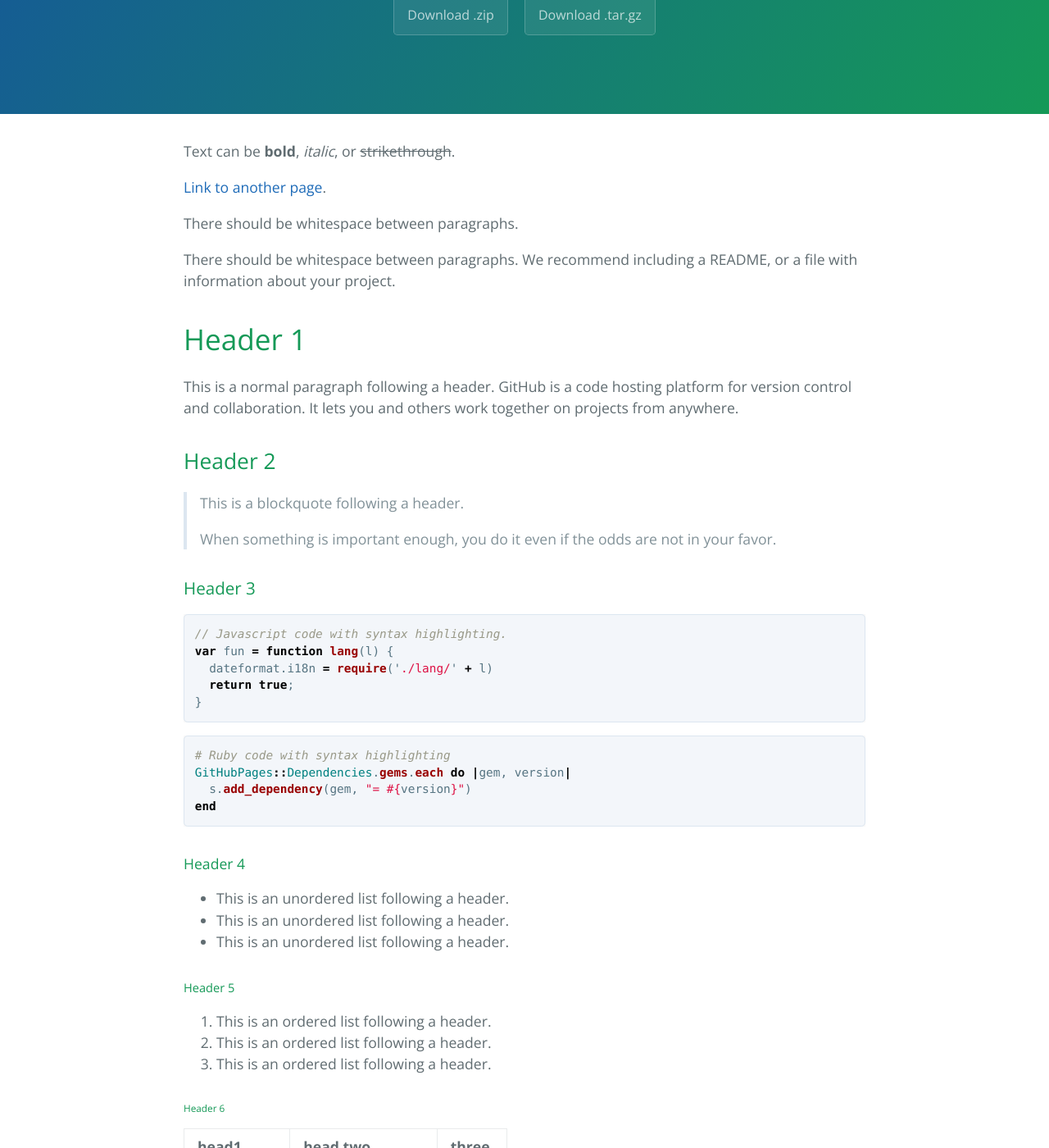
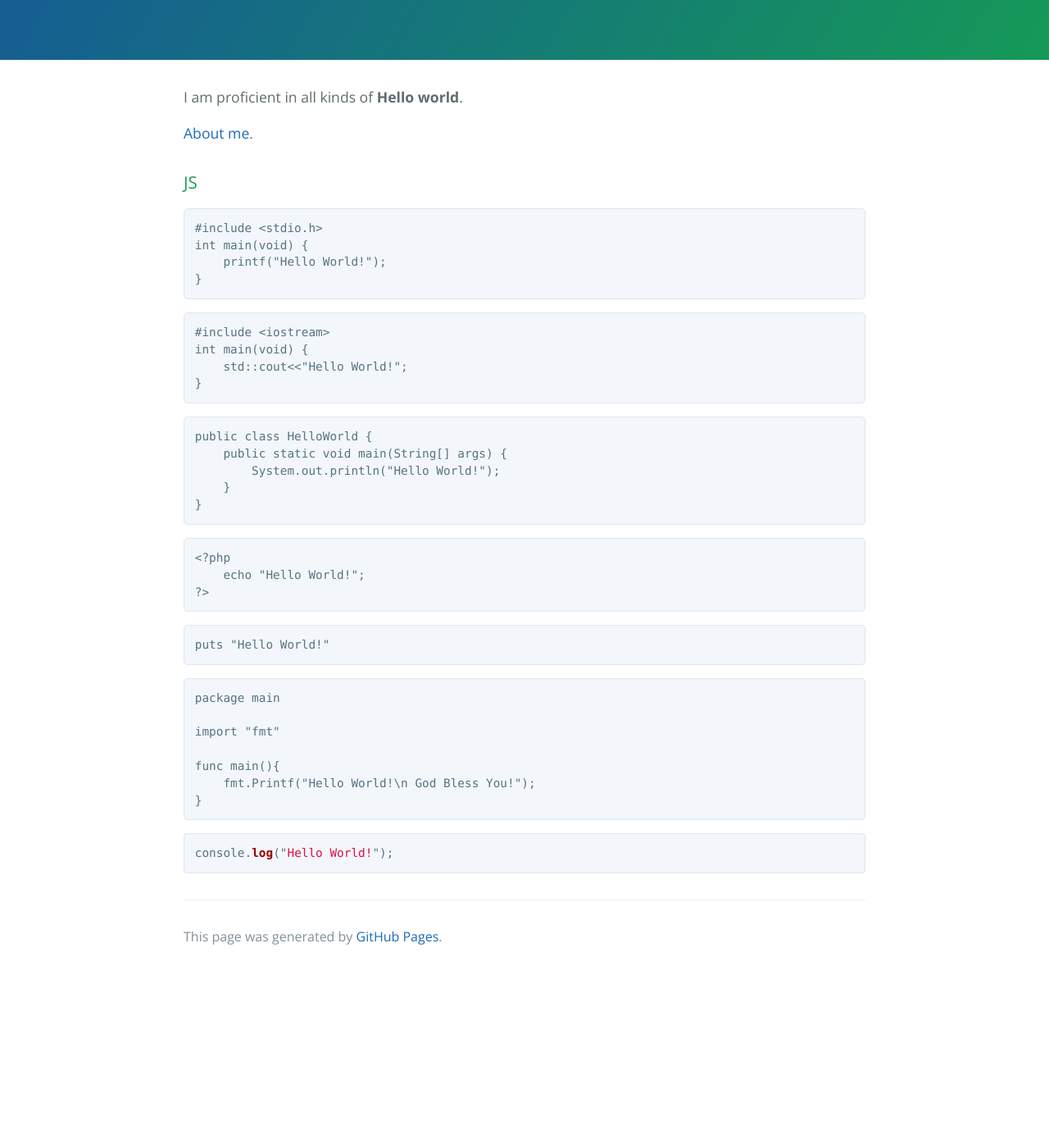
Before and after one commit to jiangxiulong/jiangxiulong.github.io, a Jekyll site: the page built from index.md, in a window 1280 px wide and 1400 px high, scrolled down 244 px. Shown: the whole window at 82% size. Built offline with Jekyll 4.4.1, drawn with Linux system fonts in a browser that asks for light colours; after the commit the page ends 1430 px from its top, so only the background shows below that; some of the changed text lies outside the part shown.

Commit message:
Simple configuration

````diff
--- a/_config.yml
+++ b/_config.yml
@@ -1,8 +1,8 @@
-title: Cayman theme
-description: Cayman is a clean, responsive theme for GitHub Pages.
-show_downloads: true
-google_analytics:
-theme: jekyll-theme-cayman
 remote_theme: pages-themes/cayman@v0.2.0
 plugins:
 - jekyll-remote-theme # add this line to the plugins list if you already have one
+
+title: Jiang xiulong blog
+description: I am a new generation of migrant workers, I am proud.
+show_downloads: false
+google_analytics:
--- a/index.md
+++ b/index.md
@@ -2,122 +2,54 @@
 layout: default
 ---
 
-Text can be **bold**, _italic_, or ~~strikethrough~~.
+I am proficient in all kinds of **Hello world**.
 
-[Link to another page](./another-page.html).
+[About me](./another-page.html).
 
-There should be whitespace between paragraphs.
+### JS
 
-There should be whitespace between paragraphs. We recommend including a README, or a file with information about your project.
-
-# Header 1
-
-This is a normal paragraph following a header. GitHub is a code hosting platform for version control and collaboration. It lets you and others work together on projects from anywhere.
-
-## Header 2
-
-> This is a blockquote following a header.
->
-> When something is important enough, you do it even if the odds are not in your favor.
-
-### Header 3
-
-```js
-// Javascript code with syntax highlighting.
-var fun = function lang(l) {
-  dateformat.i18n = require('./lang/' + l)
-  return true;
+```C
+#include <stdio.h>
+int main(void) {
+    printf("Hello World!");
 }
 ```
 
-```ruby
-# Ruby code with syntax highlighting
-GitHubPages::Dependencies.gems.each do |gem, version|
-  s.add_dependency(gem, "= #{version}")
-end
+```C++
+#include <iostream>
+int main(void) {
+    std::cout<<"Hello World!";
+}
 ```
 
-#### Header 4
-
-*   This is an unordered list following a header.
-*   This is an unordered list following a header.
-*   This is an unordered list following a header.
-
-##### Header 5
-
-1.  This is an ordered list following a header.
-2.  This is an ordered list following a header.
-3.  This is an ordered list following a header.
-
-###### Header 6
-
-| head1        | head two          | three |
-|:-------------|:------------------|:------|
-| ok           | good swedish fish | nice  |
-| out of stock | good and plenty   | nice  |
-| ok           | good `oreos`      | hmm   |
-| ok           | good `zoute` drop | yumm  |
-
-### There's a horizontal rule below this.
-
-* * *
-
-### Here is an unordered list:
-
-*   Item foo
-*   Item bar
-*   Item baz
-*   Item zip
-
-### And an ordered list:
-
-1.  Item one
-1.  Item two
-1.  Item three
-1.  Item four
-
-### And a nested list:
-
-- level 1 item
-  - level 2 item
-  - level 2 item
-    - level 3 item
-    - level 3 item
-- level 1 item
-  - level 2 item
-  - level 2 item
-  - level 2 item
-- level 1 item
-  - level 2 item
-  - level 2 item
-- level 1 item
-
-### Small image
-
-![Octocat](https://github.githubassets.com/images/icons/emoji/octocat.png)
-
-### Large image
-
-![Branching](https://guides.github.com/activities/hello-world/branching.png)
-
-
-### Definition lists can be used with HTML syntax.
-
-<dl>
-<dt>Name</dt>
-<dd>Godzilla</dd>
-<dt>Born</dt>
-<dd>1952</dd>
-<dt>Birthplace</dt>
-<dd>Japan</dd>
-<dt>Color</dt>
-<dd>Green</dd>
-</dl>
-
-```
-Long, single-line code blocks should not wrap. They should horizontally scroll if they are too long. This line should be long enough to demonstrate this.
+```Java
+public class HelloWorld {
+    public static void main(String[] args) {
+        System.out.println("Hello World!");
+    }
+}
 ```
 
+```PHP
+<?php
+    echo "Hello World!";
+?>
 ```
-The final element.
+
+```Ruby
+puts "Hello World!"
 ```
+
+```Go
+package main
+
+import "fmt"
+
+func main(){
+    fmt.Printf("Hello World!\n God Bless You!");
+}
+```
+
+```js
+console.log("Hello World!");
+```
````
Also changed, not shown: another-page.md (+2 -4 lines), template.md (added, +123 -0 lines).
